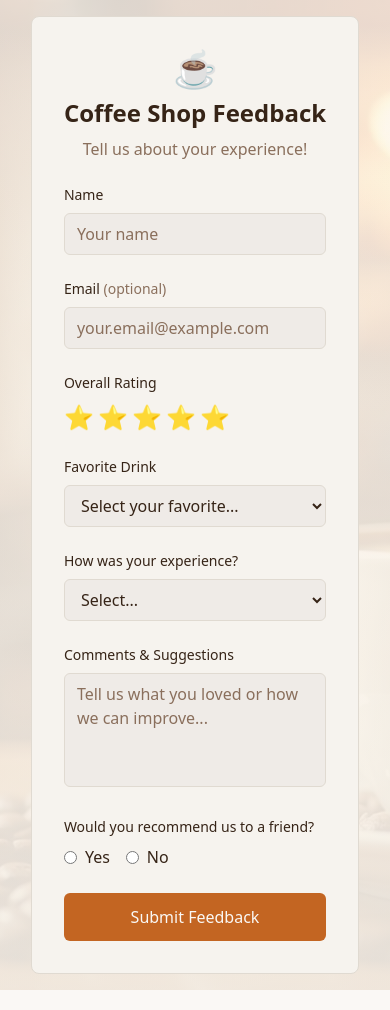
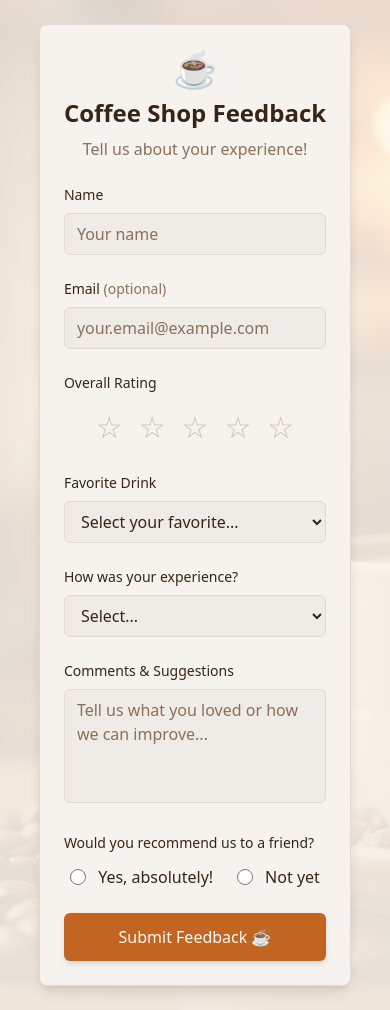
Before and after one commit to ManojThulung/brew-feedback-form, a React (Vite) app: page / in a window 390 px wide. Built offline with nearby package versions, Linux system fonts and the light colour scheme.

Commit message:
Refactor: Improve form width and rating
Adjust form width to be more responsive and wider. Enhance the star rating selection functionality.

```diff
--- a/src/components/FeedbackForm.tsx
+++ b/src/components/FeedbackForm.tsx
@@ -61,7 +61,7 @@ const FeedbackForm = () => {
 
   if (submitted) {
     return (
-      <div className="max-w-md mx-auto bg-card rounded-lg p-8 text-center border border-border">
+      <div className="w-full max-w-lg mx-auto bg-card rounded-lg p-8 text-center border border-border shadow-lg">
         <div className="text-6xl mb-4">☕</div>
         <h2 className="text-2xl font-bold text-foreground mb-2">Thank You!</h2>
         <p className="text-muted-foreground">
@@ -72,7 +72,7 @@ const FeedbackForm = () => {
   }
 
   return (
-    <div className="max-w-md mx-auto bg-card rounded-lg p-8 border border-border">
+    <div className="w-full max-w-lg mx-auto bg-card rounded-lg p-6 sm:p-8 border border-border shadow-lg">
       <div className="text-center mb-6">
         <div className="text-4xl mb-2">☕</div>
         <h1 className="text-2xl font-bold text-foreground mb-2">Coffee Shop Feedback</h1>
@@ -115,10 +115,10 @@ const FeedbackForm = () => {
 
         {/* Rating */}
         <div>
-          <label className="block text-sm font-medium text-foreground mb-2">
+          <label className="block text-sm font-medium text-foreground mb-3">
             Overall Rating
           </label>
-          <div className="flex space-x-1">
+          <div className="flex justify-center space-x-2 mb-2">
             {[1, 2, 3, 4, 5].map((star) => (
               <button
                 key={star}
@@ -126,28 +126,38 @@ const FeedbackForm = () => {
                 onClick={() => handleStarClick(star)}
                 onMouseEnter={() => setHoveredStar(star)}
                 onMouseLeave={() => setHoveredStar(0)}
-                className="text-2xl transition-colors hover:scale-110 transform transition-transform"
+                className="group relative p-1 transition-all duration-200 hover:scale-110 focus:outline-none focus:ring-2 focus:ring-ring focus:ring-offset-2 rounded"
               >
-                <span
-                  className={`${
+                <div
+                  className={`text-3xl transition-all duration-200 ${
                     star <= (hoveredStar || formData.rating)
-                      ? 'text-accent'
-                      : 'text-muted'
+                      ? 'text-accent drop-shadow-md transform scale-110'
+                      : 'text-muted-foreground/40 hover:text-muted-foreground/60'
                   }`}
                 >
-                  ⭐
-                </span>
+                  {star <= (hoveredStar || formData.rating) ? '★' : '☆'}
+                </div>
+                {/* Tooltip */}
+                <div className="absolute -top-8 left-1/2 transform -translate-x-1/2 bg-coffee-dark text-primary-foreground px-2 py-1 rounded text-xs opacity-0 group-hover:opacity-100 transition-opacity duration-200 pointer-events-none whitespace-nowrap">
+                  {star === 1 && "Poor"}
+                  {star === 2 && "Fair"}
+                  {star === 3 && "Good"}
+                  {star === 4 && "Very Good"}
+                  {star === 5 && "Excellent"}
+                </div>
               </button>
             ))}
           </div>
           {formData.rating > 0 && (
-            <p className="text-sm text-muted-foreground mt-1">
-              {formData.rating === 1 && "Poor"}
-              {formData.rating === 2 && "Fair"}
-              {formData.rating === 3 && "Good"}
-              {formData.rating === 4 && "Very Good"}
-              {formData.rating === 5 && "Excellent"}
-            </p>
+            <div className="text-center">
+              <p className="text-sm font-medium text-accent">
+                {formData.rating === 1 && "Poor - We'll do better!"}
+                {formData.rating === 2 && "Fair - Thanks for the feedback"}
+                {formData.rating === 3 && "Good - We appreciate it!"}
+                {formData.rating === 4 && "Very Good - So glad you enjoyed!"}
+                {formData.rating === 5 && "Excellent - You made our day! ☕"}
+              </p>
+            </div>
           )}
         </div>
 
@@ -216,32 +226,32 @@ const FeedbackForm = () => {
 
         {/* Recommend */}
         <div>
-          <label className="block text-sm font-medium text-foreground mb-2">
+          <label className="block text-sm font-medium text-foreground mb-3">
             Would you recommend us to a friend?
           </label>
-          <div className="flex space-x-4">
-            <label className="flex items-center">
+          <div className="flex space-x-6 justify-center sm:justify-start">
+            <label className="flex items-center cursor-pointer group">
               <input
                 type="radio"
                 name="recommend"
                 value="yes"
                 checked={formData.recommend === 'yes'}
                 onChange={handleInputChange}
-                className="mr-2 text-primary focus:ring-ring"
+                className="mr-3 w-4 h-4 text-primary focus:ring-ring focus:ring-2"
                 required
               />
-              <span className="text-foreground">Yes</span>
+              <span className="text-foreground group-hover:text-primary transition-colors">Yes, absolutely!</span>
             </label>
-            <label className="flex items-center">
+            <label className="flex items-center cursor-pointer group">
               <input
                 type="radio"
                 name="recommend"
                 value="no"
                 checked={formData.recommend === 'no'}
                 onChange={handleInputChange}
-                className="mr-2 text-primary focus:ring-ring"
+                className="mr-3 w-4 h-4 text-primary focus:ring-ring focus:ring-2"
               />
-              <span className="text-foreground">No</span>
+              <span className="text-foreground group-hover:text-primary transition-colors">Not yet</span>
             </label>
           </div>
         </div>
@@ -249,9 +259,9 @@ const FeedbackForm = () => {
         {/* Submit Button */}
         <button
           type="submit"
-          className="w-full bg-primary text-primary-foreground py-3 px-4 rounded-md font-medium hover:opacity-90 transition-opacity focus:outline-none focus:ring-2 focus:ring-ring focus:ring-offset-2"
+          className="w-full bg-primary text-primary-foreground py-3 px-6 rounded-md font-medium hover:opacity-90 transform hover:scale-[1.02] transition-all duration-200 focus:outline-none focus:ring-2 focus:ring-ring focus:ring-offset-2 shadow-md"
         >
-          Submit Feedback
+          Submit Feedback ☕
         </button>
       </form>
     </div>
--- a/src/pages/Index.tsx
+++ b/src/pages/Index.tsx
@@ -4,7 +4,7 @@ import coffeeBackground from '../assets/coffee-background.jpg';
 const Index = () => {
   return (
     <div
-      className="min-h-screen bg-gradient-to-br from-background to-secondary p-4 flex items-center justify-center relative"
+      className="min-h-screen bg-gradient-to-br from-background to-secondary px-4 py-6 sm:p-8 flex items-center justify-center relative"
       style={{
         backgroundImage: `linear-gradient(rgba(255, 248, 240, 0.85), rgba(245, 235, 220, 0.85)), url(${coffeeBackground})`,
         backgroundSize: 'cover',
```
